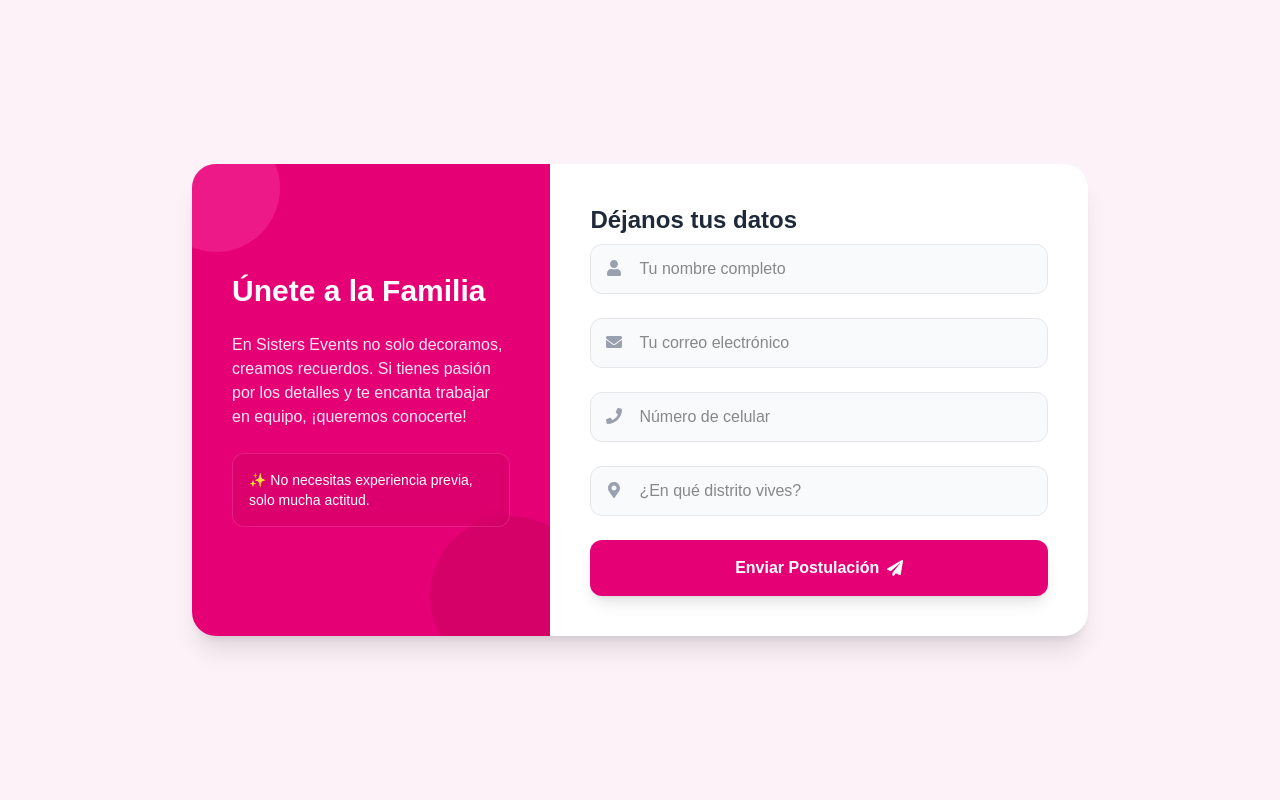
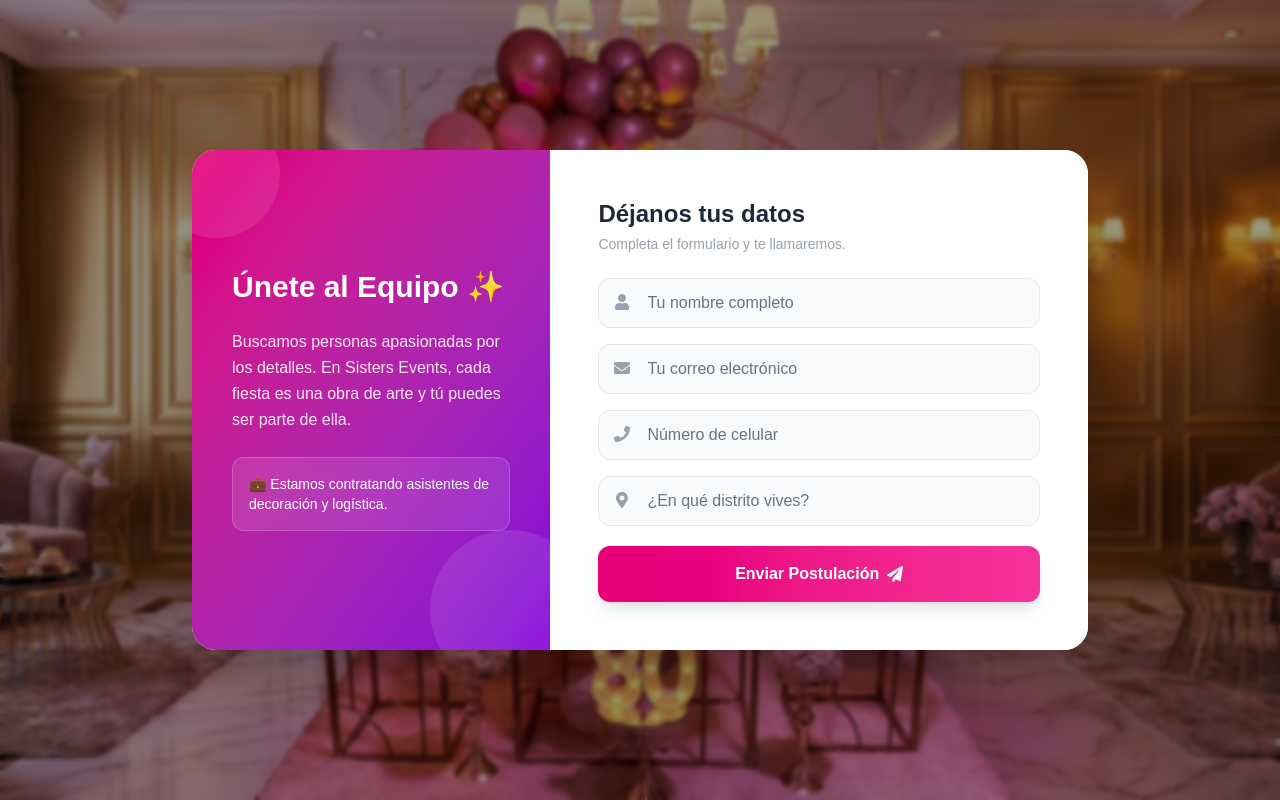
Before and after one commit to MartilloSJL/sistersevents, a Next.js app: page /trabaja-con-nosotros in a window 1280 px wide. Built offline with nearby package versions, Linux system fonts and the light colour scheme.

Commit message:
paghina terminada

```diff
--- a/app/page.tsx
+++ b/app/page.tsx
@@ -1,7 +1,8 @@
 'use client';
 
-import { useState } from "react"; // IMPORTANTE: Agrega esto
+import { useState } from "react";
 import Image from "next/image";
+import Link from "next/link";
 import { motion, AnimatePresence, Variants } from "framer-motion"; // Agrega AnimatePresence
 import { FaTiktok, FaWhatsapp, FaInstagram, FaTimes, FaBirthdayCake, FaBabyCarriage } from "react-icons/fa"; // Agrega FaTimes para la "X" de cerrar
 
@@ -42,17 +43,30 @@
     <main className="min-h-screen bg-white text-gray-700 overflow-hidden">
 
       {/* 1. NAVBAR (Más elegante con borde dorado sutil) */}
+{/* 1. NAVBAR */}
       <nav className="flex justify-between items-center p-6 bg-white/95 backdrop-blur-sm sticky top-0 z-40 border-b border-pink-100">
         <motion.h1
            initial={{ opacity: 0, x: -20 }}
            animate={{ opacity: 1, x: 0 }}
-           className="text-2xl font-bold text-pink-600 tracking-wide"
+           className="text-2xl font-bold text-pink-600 tracking-wide cursor-pointer"
         >
-          Sisters Events
+          {/* Hacemos que el logo también lleve al inicio */}
+          <Link href="/">Sisters Events</Link>
         </motion.h1>
-        <ul className="flex gap-8 font-medium text-sm uppercase tracking-wider text-gray-500">
-          <li><a href="#galeria" className="hover:text-pink-500 transition-colors">Galería</a></li>
-          <li><a href="#contacto" className="hover:text-pink-500 transition-colors">Contacto</a></li>
+
+        <ul className="hidden md:flex gap-8 font-medium text-sm uppercase tracking-wider text-gray-500 items-center">
+          <li><Link href="#galeria" className="hover:text-pink-500 transition-colors">Galería</Link></li>
+          <li><Link href="#contacto" className="hover:text-pink-500 transition-colors">Contacto</Link></li>
+
+          {/* NUEVO BOTÓN: TRABAJA CON NOSOTROS */}
+          <li>
+            <Link
+              href="/trabaja-con-nosotros"
+              className="bg-pink-100 text-pink-600 px-4 py-2 rounded-full hover:bg-pink-600 hover:text-white transition-all border border-pink-200"
+            >
+              Únete al Equipo
+            </Link>
+          </li>
         </ul>
       </nav>
 
@@ -414,11 +428,17 @@
                 <p className="leading-relaxed text-sm">Coleccionando momentos inolvidables en Lima, Perú. Especialistas en decoración de eventos premium.</p>
             </div>
              {/* Columna 2: Enlaces Rápidos */}
+{/* Columna 2: Enlaces Rápidos */}
              <div className="space-y-4">
                 <h5 className="text-lg font-bold text-white">Enlaces Rápidos</h5>
                 <ul className="space-y-2 text-sm">
-                    <li><a href="#" className="hover:text-pink-400 transition">Inicio</a></li>
-                    <li><a href="#galeria" className="hover:text-pink-400 transition">Galería</a></li>
+                    <li><Link href="/" className="hover:text-pink-400 transition">Inicio</Link></li>
+                    <li><Link href="#galeria" className="hover:text-pink-400 transition">Galería</Link></li>
+                    <li>
+                      <Link href="/trabaja-con-nosotros" className="hover:text-pink-400 transition flex items-center gap-2">
+                         Trabaja con Nosotros <span className="text-xs bg-pink-600 text-white px-1 rounded">Nuevo</span>
+                      </Link>
+                    </li>
                     <li><a href="https://wa.me/51935744138" target="_blank" className="hover:text-pink-400 transition">Cotizar</a></li>
                 </ul>
             </div>
--- a/app/trabaja-con-nosotros/page.tsx
+++ b/app/trabaja-con-nosotros/page.tsx
@@ -1,11 +1,11 @@
 'use client';
 
 import { useState } from 'react';
+import Image from 'next/image'; // Importamos Image
 import { motion } from 'framer-motion';
 import { FaPaperPlane, FaUser, FaEnvelope, FaPhone, FaMapMarkerAlt } from 'react-icons/fa';
 
 export default function TrabajaPage() {
-  // Estado para guardar los datos del formulario
   const [formData, setFormData] = useState({
     nombre: '',
     email: '',
@@ -13,15 +13,12 @@
     distrito: ''
   });
 
-  // Estado para saber si se está enviando o si hubo error
   const [status, setStatus] = useState<'idle' | 'loading' | 'success' | 'error'>('idle');
 
-  // Manejar cambios en los inputs
   const handleChange = (e: React.ChangeEvent<HTMLInputElement | HTMLSelectElement>) => {
     setFormData({ ...formData, [e.target.name]: e.target.value });
   };
 
-  // Manejar el envío
   const handleSubmit = async (e: React.FormEvent) => {
     e.preventDefault();
     setStatus('loading');
@@ -35,7 +32,7 @@
 
       if (response.ok) {
         setStatus('success');
-        setFormData({ nombre: '', email: '', telefono: '', distrito: '' }); // Limpiar form
+        setFormData({ nombre: '', email: '', telefono: '', distrito: '' });
       } else {
         setStatus('error');
       }
@@ -45,38 +42,54 @@
   };
 
   return (
-    <main className="min-h-screen bg-pink-50 flex items-center justify-center p-6">
+    // Agregamos 'relative' para poder poner la imagen de fondo detrás de todo
+    <main className="min-h-screen relative flex items-center justify-center p-6 overflow-hidden">
+
+      {/* --- FONDO DE PANTALLA --- */}
+      <Image
+        src="/images/hero-bg.webp"
+        alt="Fondo decorativo elegante"
+        fill
+        className="object-cover -z-20" // Se va al fondo
+        priority
+      />
+
+      {/* --- OVERLAY OSCURO (Para que resalte el formulario) --- */}
+      <div className="absolute inset-0 bg-black/40 -z-10 backdrop-blur-[2px]"></div>
+
       <motion.div
-        initial={{ opacity: 0, y: 20 }}
-        animate={{ opacity: 1, y: 0 }}
-        className="bg-white rounded-3xl shadow-xl overflow-hidden max-w-4xl w-full flex flex-col md:flex-row"
+        initial={{ opacity: 0, scale: 0.95 }}
+        animate={{ opacity: 1, scale: 1 }}
+        transition={{ duration: 0.5 }}
+        className="bg-white/95 backdrop-blur-md rounded-3xl shadow-2xl overflow-hidden max-w-4xl w-full flex flex-col md:flex-row relative z-10"
       >
 
-        {/* Lado Izquierdo: Imagen / Mensaje Amigable */}
-        <div className="bg-pink-600 p-10 md:w-2/5 text-white flex flex-col justify-center relative overflow-hidden">
-          <div className="absolute top-0 left-0 w-32 h-32 bg-pink-500 rounded-full -translate-x-10 -translate-y-10 opacity-50"></div>
-          <div className="absolute bottom-0 right-0 w-40 h-40 bg-pink-700 rounded-full translate-x-10 translate-y-10 opacity-50"></div>
+        {/* Lado Izquierdo: Imagen / Mensaje */}
+        <div className="bg-gradient-to-br from-pink-600 to-purple-700 p-10 md:w-2/5 text-white flex flex-col justify-center relative overflow-hidden">
+          {/* Círculos decorativos sutiles */}
+          <div className="absolute top-0 left-0 w-32 h-32 bg-white rounded-full -translate-x-10 -translate-y-10 opacity-10"></div>
+          <div className="absolute bottom-0 right-0 w-40 h-40 bg-white rounded-full translate-x-10 translate-y-10 opacity-10"></div>
 
-          <h2 className="text-3xl font-bold mb-6 relative z-10">Únete a la Familia</h2>
-          <p className="mb-6 relative z-10 text-pink-100">
-            En Sisters Events no solo decoramos, creamos recuerdos. Si tienes pasión por los detalles y te encanta trabajar en equipo, ¡queremos conocerte!
+          <h2 className="text-3xl font-bold mb-6 relative z-10">Únete al Equipo ✨</h2>
+          <p className="mb-6 relative z-10 text-pink-100 leading-relaxed">
+            Buscamos personas apasionadas por los detalles. En Sisters Events, cada fiesta es una obra de arte y tú puedes ser parte de ella.
           </p>
-          <div className="text-sm font-medium bg-pink-700/30 p-4 rounded-xl backdrop-blur-sm border border-pink-400/30">
-            ✨ No necesitas experiencia previa, solo mucha actitud.
+          <div className="text-sm font-medium bg-white/10 p-4 rounded-xl backdrop-blur-sm border border-white/20">
+            💼 Estamos contratando asistentes de decoración y logística.
           </div>
         </div>
 
-        {/* Lado Derecho: El Formulario */}
-        <div className="p-10 md:w-3/5">
+        {/* Lado Derecho: Formulario */}
+        <div className="p-8 md:p-12 md:w-3/5 bg-white">
           {status === 'success' ? (
             <motion.div
               initial={{ scale: 0.8, opacity: 0 }}
               animate={{ scale: 1, opacity: 1 }}
               className="h-full flex flex-col items-center justify-center text-center space-y-4"
             >
-              <div className="w-20 h-20 bg-green-100 text-green-500 rounded-full flex items-center justify-center text-4xl mb-4">🎉</div>
-              <h3 className="text-2xl font-bold text-gray-800">¡Gracias por escribirnos!</h3>
-              <p className="text-gray-500">Hemos recibido tus datos. Si tu perfil encaja con lo que buscamos, te llamaremos pronto.</p>
+              <div className="w-20 h-20 bg-green-100 text-green-500 rounded-full flex items-center justify-center text-4xl mb-4 shadow-sm">🎉</div>
+              <h3 className="text-2xl font-bold text-gray-800">¡Postulación Recibida!</h3>
+              <p className="text-gray-500">Gracias por tu interés. Revisaremos tus datos y te contactaremos si encajas con el perfil.</p>
               <button
                 onClick={() => setStatus('idle')}
                 className="mt-6 text-pink-600 font-bold hover:underline"
@@ -85,12 +98,14 @@
               </button>
             </motion.div>
           ) : (
-            <form onSubmit={handleSubmit} className="space-y-6">
-              <h3 className="text-2xl font-bold text-gray-800 mb-2">Déjanos tus datos</h3>
+<form onSubmit={handleSubmit} className="space-y-5">
+              <h3 className="text-2xl font-bold text-gray-800 mb-1">Déjanos tus datos</h3>
+              <p className="text-sm text-gray-400 mb-6">Completa el formulario y te llamaremos.</p>
 
+              <div className="space-y-4">
                 {/* Input Nombre */}
-              <div className="relative">
-                <FaUser className="absolute top-4 left-4 text-gray-400" />
+                <div className="relative group">
+                  <FaUser className="absolute top-4 left-4 text-gray-400 group-focus-within:text-pink-500 transition-colors" />
                   <input
                     type="text"
                     name="nombre"
@@ -98,13 +113,14 @@
                     placeholder="Tu nombre completo"
                     value={formData.nombre}
                     onChange={handleChange}
-                  className="w-full pl-12 pr-4 py-3 rounded-xl bg-gray-50 border border-gray-200 focus:border-pink-500 focus:ring-2 focus:ring-pink-200 outline-none transition-all"
+                    // AQUI ESTÁ EL CAMBIO: placeholder-gray-500 y text-gray-800
+                    className="w-full pl-12 pr-4 py-3 rounded-xl bg-gray-50 border border-gray-200 placeholder-gray-500 text-gray-800 focus:border-pink-500 focus:ring-4 focus:ring-pink-500/10 outline-none transition-all"
                   />
                 </div>
 
                 {/* Input Email */}
-              <div className="relative">
-                <FaEnvelope className="absolute top-4 left-4 text-gray-400" />
+                <div className="relative group">
+                  <FaEnvelope className="absolute top-4 left-4 text-gray-400 group-focus-within:text-pink-500 transition-colors" />
                   <input
                     type="email"
                     name="email"
@@ -112,13 +128,13 @@
                     placeholder="Tu correo electrónico"
                     value={formData.email}
                     onChange={handleChange}
-                  className="w-full pl-12 pr-4 py-3 rounded-xl bg-gray-50 border border-gray-200 focus:border-pink-500 focus:ring-2 focus:ring-pink-200 outline-none transition-all"
+                    className="w-full pl-12 pr-4 py-3 rounded-xl bg-gray-50 border border-gray-200 placeholder-gray-500 text-gray-800 focus:border-pink-500 focus:ring-4 focus:ring-pink-500/10 outline-none transition-all"
                   />
                 </div>
 
                 {/* Input Teléfono */}
-              <div className="relative">
-                <FaPhone className="absolute top-4 left-4 text-gray-400" />
+                <div className="relative group">
+                  <FaPhone className="absolute top-4 left-4 text-gray-400 group-focus-within:text-pink-500 transition-colors" />
                   <input
                     type="tel"
                     name="telefono"
@@ -126,13 +142,13 @@
                     placeholder="Número de celular"
                     value={formData.telefono}
                     onChange={handleChange}
-                  className="w-full pl-12 pr-4 py-3 rounded-xl bg-gray-50 border border-gray-200 focus:border-pink-500 focus:ring-2 focus:ring-pink-200 outline-none transition-all"
+                    className="w-full pl-12 pr-4 py-3 rounded-xl bg-gray-50 border border-gray-200 placeholder-gray-500 text-gray-800 focus:border-pink-500 focus:ring-4 focus:ring-pink-500/10 outline-none transition-all"
                   />
                 </div>
 
                 {/* Input Distrito */}
-              <div className="relative">
-                <FaMapMarkerAlt className="absolute top-4 left-4 text-gray-400" />
+                <div className="relative group">
+                  <FaMapMarkerAlt className="absolute top-4 left-4 text-gray-400 group-focus-within:text-pink-500 transition-colors" />
                   <input
                     type="text"
                     name="distrito"
@@ -140,14 +156,15 @@
                     placeholder="¿En qué distrito vives?"
                     value={formData.distrito}
                     onChange={handleChange}
-                  className="w-full pl-12 pr-4 py-3 rounded-xl bg-gray-50 border border-gray-200 focus:border-pink-500 focus:ring-2 focus:ring-pink-200 outline-none transition-all"
+                    className="w-full pl-12 pr-4 py-3 rounded-xl bg-gray-50 border border-gray-200 placeholder-gray-500 text-gray-800 focus:border-pink-500 focus:ring-4 focus:ring-pink-500/10 outline-none transition-all"
                   />
+                </div>
               </div>
 
               <button
                 type="submit"
                 disabled={status === 'loading'}
-                className="w-full bg-pink-600 text-white font-bold py-4 rounded-xl hover:bg-pink-700 transition-colors flex items-center justify-center gap-2 shadow-lg hover:shadow-pink-500/30 disabled:opacity-70 disabled:cursor-not-allowed"
+                className="w-full bg-gradient-to-r from-pink-600 to-pink-500 text-white font-bold py-4 rounded-xl hover:from-pink-700 hover:to-pink-600 transition-all transform hover:scale-[1.02] flex items-center justify-center gap-2 shadow-lg disabled:opacity-70 disabled:cursor-not-allowed mt-4"
               >
                 {status === 'loading' ? (
                   <span>Enviando...</span>
@@ -159,7 +176,7 @@
               </button>
 
               {status === 'error' && (
-                <p className="text-red-500 text-center text-sm">Hubo un error al enviar. Por favor intenta de nuevo.</p>
+                <p className="text-red-500 text-center text-sm font-medium bg-red-50 p-2 rounded-lg">Hubo un error al enviar. Por favor intenta de nuevo.</p>
               )}
             </form>
           )}
```
Lines whose indentation alone changed are shown as unchanged.
